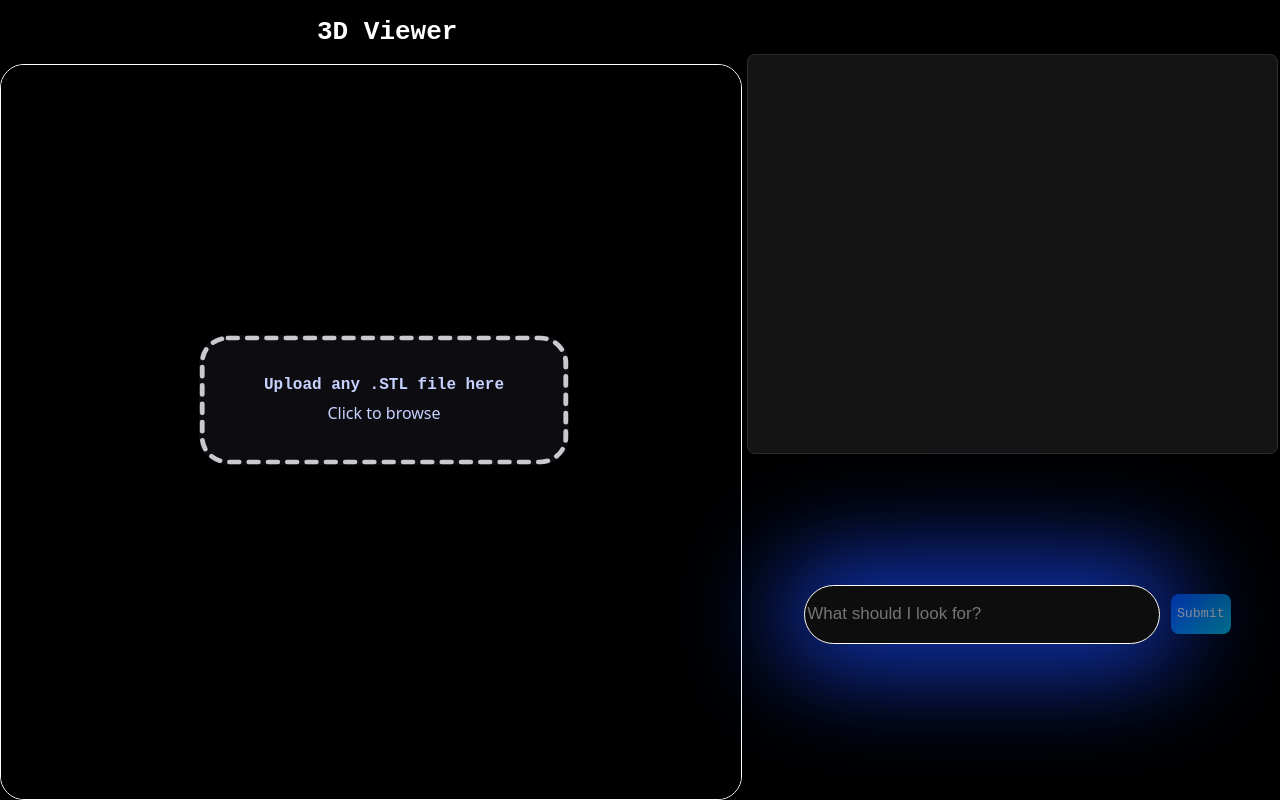
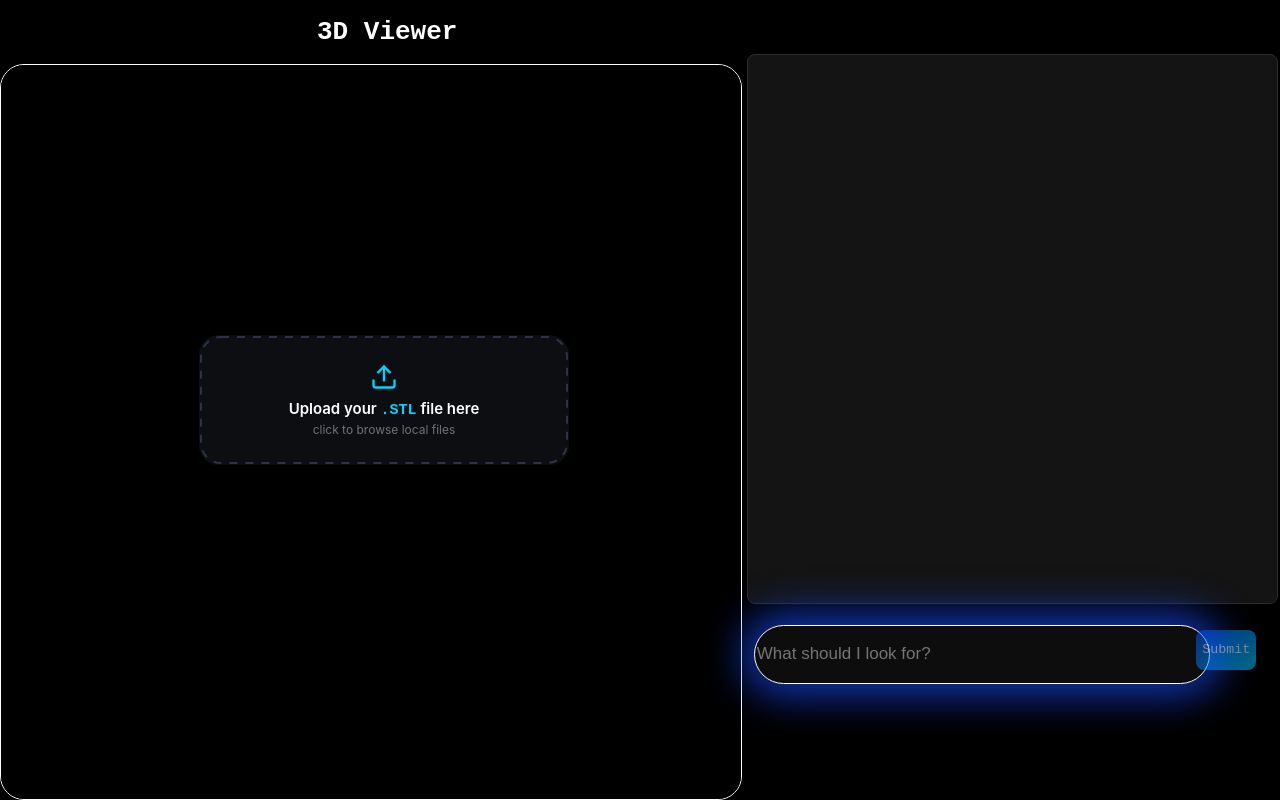
Before and after one commit to APKashn/CadAIScripts, a website: page index.html in a window 1280 px wide. Drawn offline with nearby package versions, Linux system fonts and the light colour scheme.

Commit message:
New model button works. Upgraded styling again, especially the upload STL box.

```diff
--- a/index.html
+++ b/index.html
@@ -22,30 +22,29 @@
 
         <div id="scene-container"></div>
 
+        <button id="reload">New Model</button>
+
         <center><h1 id="Droptext" style="color:rgb(255, 255, 255); font-family: monospace;">3D Viewer</h1></center>
 
         <label for="file-input" class="upload-box">
-            <svg class="dashed-border" viewBox="0 0 460 170" preserveAspectRatio="none">
-                <rect
-                  x="4"
-                  y="4"
-                  width="452"
-                  height="162"
-                  rx="32"
-                  fill="none"
-                  stroke="#c9cacd"
-                  stroke-width="6"
-                  stroke-dasharray="12 12"
-                  stroke-linecap="round"
-                />
-              </svg>
-            <strong style="font-family: monospace; font-size: large; color: rgb(199, 210, 255);">Upload any .STL file here</strong>
+          <svg class="dashed-border" viewBox="0 0 370 130" preserveAspectRatio="none">
+            <rect x="2" y="2" width="366" height="126" rx="20" fill="none" stroke="#2d3248" stroke-width="2" stroke-dasharray="8 8"/>
+          </svg>
 
-            <span style="font-family: system-ui, -apple-system, BlinkMacSystemFont, 'Segoe UI', Roboto, Oxygen, Ubuntu, Cantarell, 'Open Sans', 'Helvetica Neue', sans-serif; color: rgb(199, 210, 255);">Click to browse</span>
-            <input id="file-input" type="file" accept=".STL, .3mf" hidden>
+          <!-- Upload Icon -->
+          <svg class="upload-icon" width="28" height="28" viewBox="0 0 24 24" fill="none" stroke="#00d4ff" stroke-width="2" stroke-linecap="round" stroke-linejoin="round">
+            <path d="M21 15v4a2 2 0 0 1-2 2H5a2 2 0 0 1-2-2v-4"/>
+            <polyline points="17 8 12 3 7 8"/>
+            <line x1="12" y1="3" x2="12" y2="15"/>
+          </svg>
 
+          <div class="upload-text">
+            <strong class="upload-title">Upload your <span class="highlight">.STL</span> file here</strong>
+            <span class="upload-subtitle">click to browse local files</span>
+          </div>
+
+          <input id="file-input" type="file" accept=".stl, .3mf" hidden>
         </label>
-
         <input type="text" class="inputfield" placeholder="What should I look for?">
 
         <button id="enterbutton" style="color: white; font-family: monospace;" disabled>Submit</button>
--- a/main.js
+++ b/main.js
@@ -11,6 +11,7 @@ const enterButton = document.getElementById("enterbutton");
 const inputField = document.querySelector(".inputfield");
 const aiStatus = document.getElementById("ai-status");
 const aiOverview = document.getElementById("ai-overview");
+const Reload = document.getElementById("reload");
 
 function initScene() {
     scene = new THREE.Scene();
@@ -61,8 +62,8 @@ function onWindowResize() {
     renderer.setSize(sceneContainer.clientWidth, sceneContainer.clientHeight);
 }
 
-// STL File Loader
-fileInput.addEventListener("change", (e) => {
+// Reusable STL File Handler
+function handleFileSelect(e) {
     const file = e.target.files[0];
     if (!file) return;
 
@@ -86,12 +87,12 @@ fileInput.addEventListener("change", (e) => {
         });
 
         currentMesh = new THREE.Mesh(geometry, material);
-
-        // FIX: Rotate -90 degrees around X-axis to convert CAD Z-up to Three.js Y-up
+        // fix to make models render in correctly, instead of upside down, sideways ect
         currentMesh.rotation.x = -Math.PI / 2;
 
         scene.add(currentMesh);
-        document.getElementsByClassName("upload-box")[0].style.display ="none";
+        document.getElementsByClassName("upload-box")[0].style.display = "none";
+        Reload.style.display = "flex";
 
         // Calculate size metrics from raw geometry bounds
         const bbox = geometry.boundingBox;
@@ -117,7 +118,19 @@ fileInput.addEventListener("change", (e) => {
         aiStatus.textContent = "Model loaded successfully. Ready to submit.";
         aiOverview.textContent = "";
     };
-});
+}
+
+// Method 1: Attaching the shared handler to both inputs
+// Listen for file selections on the input
+fileInput.addEventListener("change", handleFileSelect);
+
+// Make the Reload button open the file selector when clicked
+if (Reload) {
+    Reload.addEventListener("click", () => {
+        fileInput.value = ""; // Reset value so re-uploading the same file still fires the change event
+        fileInput.click();
+    });
+}
 
 // Capture Canvas & Call Server API
 enterButton.addEventListener("click", async () => {
--- a/style.css
+++ b/style.css
@@ -7,16 +7,16 @@ body {
   }
 
   .inputfield {
-      width: 350px;
+      width: 450px;
       height: 55px;
-      margin-left: 63%;
+      margin-left: 59%;
       font-size:17px;
 
       font-family: sans-serif;
       position: relative;
-      top: 520px;
+      top: 560px;
       border: 1px solid #ffffff;
-      box-shadow: 0px 0px 100px 26px rgba(23, 69, 236, 0.8);
+      box-shadow: 0px 0px 40px 10px rgba(23, 69, 236, 0.8);
       background-color: #20202067;
       color: white;
       border-radius: 32px;          /* rounded corners */
@@ -61,26 +61,22 @@ body {
 
         width: 370px;
         height: 130px;
-        padding: 24px;
-        /* Switched to border-box to keep exact dimensions predictable */
+        padding: 18px 24px;
         box-sizing: border-box;
 
         display: flex;
         flex-direction: column;
         align-items: center;
         justify-content: center;
-        gap: 8px; /* Reduced gap so text fits cleanly inside 130px height */
+        gap: 8px;
 
-        color: #e0e6ff;
-        background: #0d0d11; /* Slight elevated dark tone instead of pitch black */
-        border-radius: 28px;
+        background: #0d0e12;
+        border-radius: 20px;
         cursor: pointer;
         text-align: center;
 
-        /* Smooth transitions for hover interactions */
-        transition: transform 0.2s cubic-bezier(0.16, 1, 0.3, 1),
-                    box-shadow 0.25s ease,
-                    background-color 0.25s ease;
+        /* Smooth transitions */
+        transition: all 0.25s cubic-bezier(0.16, 1, 0.3, 1);
       }
 
       .dashed-border {
@@ -92,38 +88,64 @@ body {
       }
 
       .dashed-border rect {
-        /* Smooth transition for stroke color changes */
-        transition: stroke 0.25s ease, stroke-dashoffset 0.3s ease;
+        transition: stroke 0.25s ease, stroke-dasharray 0.25s ease;
+      }
+
+      .upload-icon {
+        transition: transform 0.25s ease, stroke 0.25s ease;
+      }
+
+      .upload-text {
+        display: flex;
+        flex-direction: column;
+        gap: 3px;
+      }
+
+      .upload-title {
+        font-family: -apple-system, BlinkMacSystemFont, "Segoe UI", Roboto, sans-serif;
+        font-size: 15px;
+        font-weight: 600;
+        color: #ffffff;
+      }
+
+      .upload-title .highlight {
+        color: #00d4ff;
+        font-family: monospace;
+      }
+
+      .upload-subtitle {
+        font-family: -apple-system, BlinkMacSystemFont, "Segoe UI", Roboto, sans-serif;
+        font-size: 12px;
+        color: #71717a;
       }
 
       /* Hover State */
       .upload-box:hover {
-        transform: translate(-50%, -52%); /* Gentle upward float */
-        background: #13141f;
-        box-shadow: 0 8px 24px rgba(0, 157, 255, 0.15); /* Soft glowing aura */
+        background: #12141c;
+        transform: translate(-50%, -52%);
+        box-shadow: 0 12px 32px rgba(0, 157, 255, 0.18);
       }
 
       .upload-box:hover .dashed-border rect {
-        stroke: #00d4ff; /* Brighter neon blue highlight on hover */
+        stroke: #0070f3;
+        stroke-dasharray: 6 6;
       }
 
-      /* Click/Active State */
-      .upload-box:active {
-        transform: translate(-50%, -49%); /* Press-down tactile effect */
-        box-shadow: 0 4px 12px rgba(0, 157, 255, 0.1);
+      .upload-box:hover .upload-icon {
+        transform: translateY(-3px);
+        stroke: #0051ff;
       }
-
 
     #enterbutton {
       width: 60px;
       height: 40px;
       border-radius: 8px;
       border: none;
-      margin-left: 92%;
+      margin-left: 94%;
       color: #ffffff;
       cursor: pointer;
       position: relative;
-      top: 470px;
+      top: 506px;
 
       /* Linear Gradient (Angle, Color 1, Color 2) */
       background: linear-gradient(135deg, #0051ff, #00d4ff);
@@ -154,11 +176,10 @@ body {
  /* Scrollable Output Box Container */
  #output-container {
   width: 42%;
-  height: 800px;
+  height: 550px;
   max-width: 600px;
-  max-height: 400px;
+  max-height: 550px;
 
-  /* MOVES IT UP */
   margin-top: -110px; /* Adjust this number (e.g. -10px, -20px, 0px) */
   margin-left: 58.5%;
 
@@ -208,3 +229,44 @@ body {
 #output-container::-webkit-scrollbar-thumb:hover {
   background: #0070f3;
 }
+
+
+#reload {
+  position: absolute;
+  top: 60px;
+  left: 715px;
+
+  display: none;
+  /* Sizing & Shape */
+  padding: 10px 18px;
+  border-radius: 14px;
+  font-family: monospace;
+  font-size: 13px;
+  font-weight: 600;
+  letter-spacing: 0.5px;
+
+  /* Colors & Glassmorphism */
+  color: #e0e6ff;
+  background: rgba(255, 255, 255, 0.05);
+  border: 1px solid rgba(255, 255, 255, 0.15);
+  backdrop-filter: blur(8px);
+  cursor: pointer;
+
+  /* Smooth Animation Transitions */
+  transition: all 0.2s cubic-bezier(0.16, 1, 0.3, 1);
+}
+
+/* Hover State: Glowing border & slight lift */
+#reload:hover {
+  background: rgba(0, 112, 243, 0.15);
+  border-color: #0070f3;
+  color: #ffffff;
+  transform: translateY(-2px);
+  box-shadow: 0 4px 20px rgba(0, 112, 243, 0.35);
+}
+
+/* Active Click State: Tactile press down */
+#reload:active {
+  transform: translateY(0px) scale(0.96);
+  box-shadow: 0 2px 8px rgba(0, 112, 243, 0.2);
+}
```
